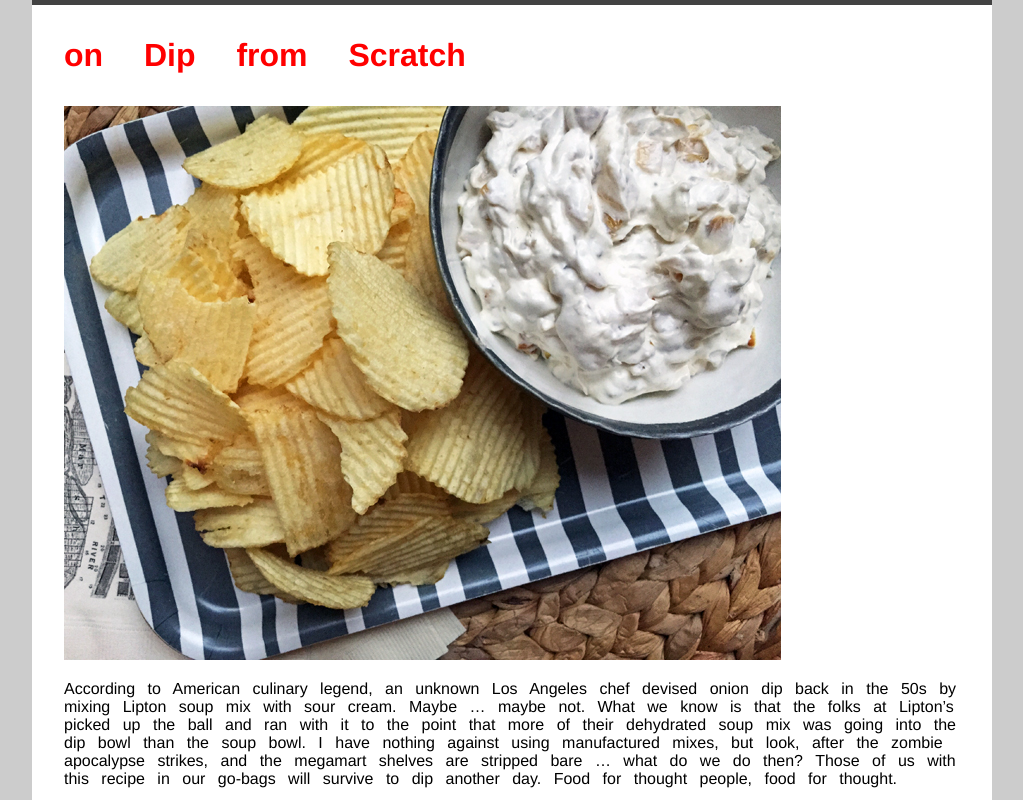
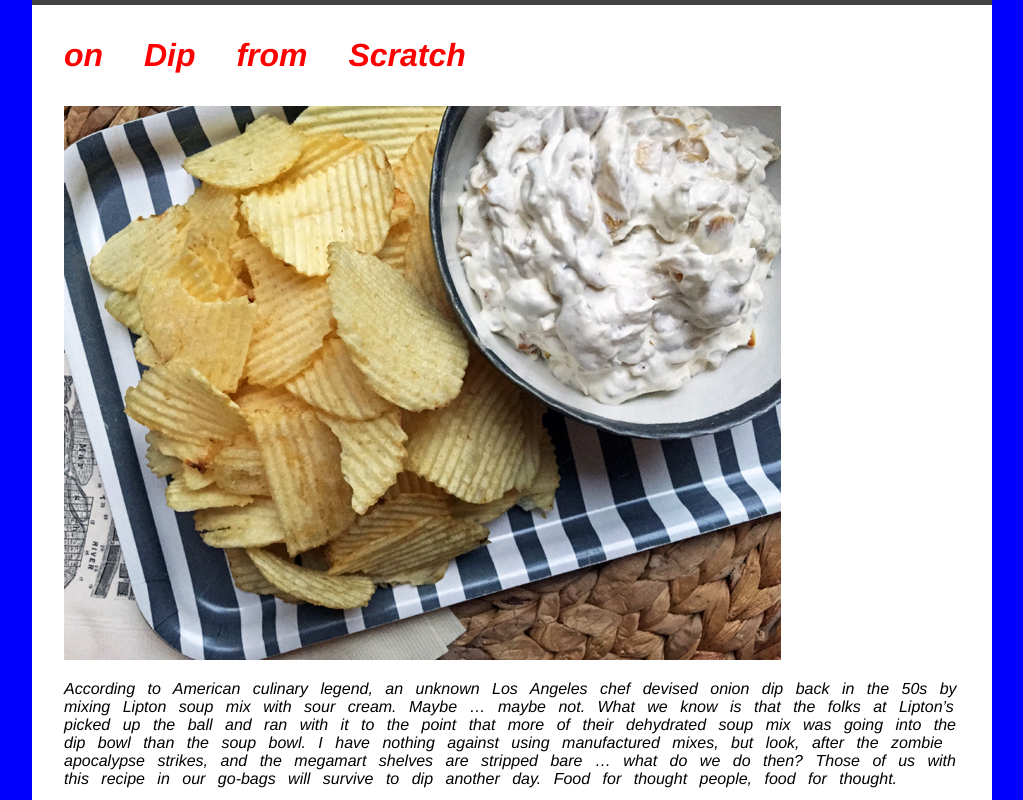
Before and after one commit to wangziz2/mi349fs15, a plain HTML site: page week2/homework.html in a window 1280 px wide. Shown: the top 800 px of the page, without its empty margins (128-1151 px from the left). Drawn offline with Linux system fonts and the light colour scheme.

Commit message:
change some code

```diff
--- a/week2/style.css
+++ b/week2/style.css
@@ -3,6 +3,8 @@ body {
   margin: 0 auto;
   width: 960px;
   background: #ccc;
+  background-color:blue;
+  font-style:oblique;
 }
 
 article {
@@ -18,6 +20,7 @@ h1 {
   font: Verdana, Geneva, sans-serif;
   color:red;
   word-spacing:1em;
+  letter-spacing:inherit;
 }
 
 h2 {
```
